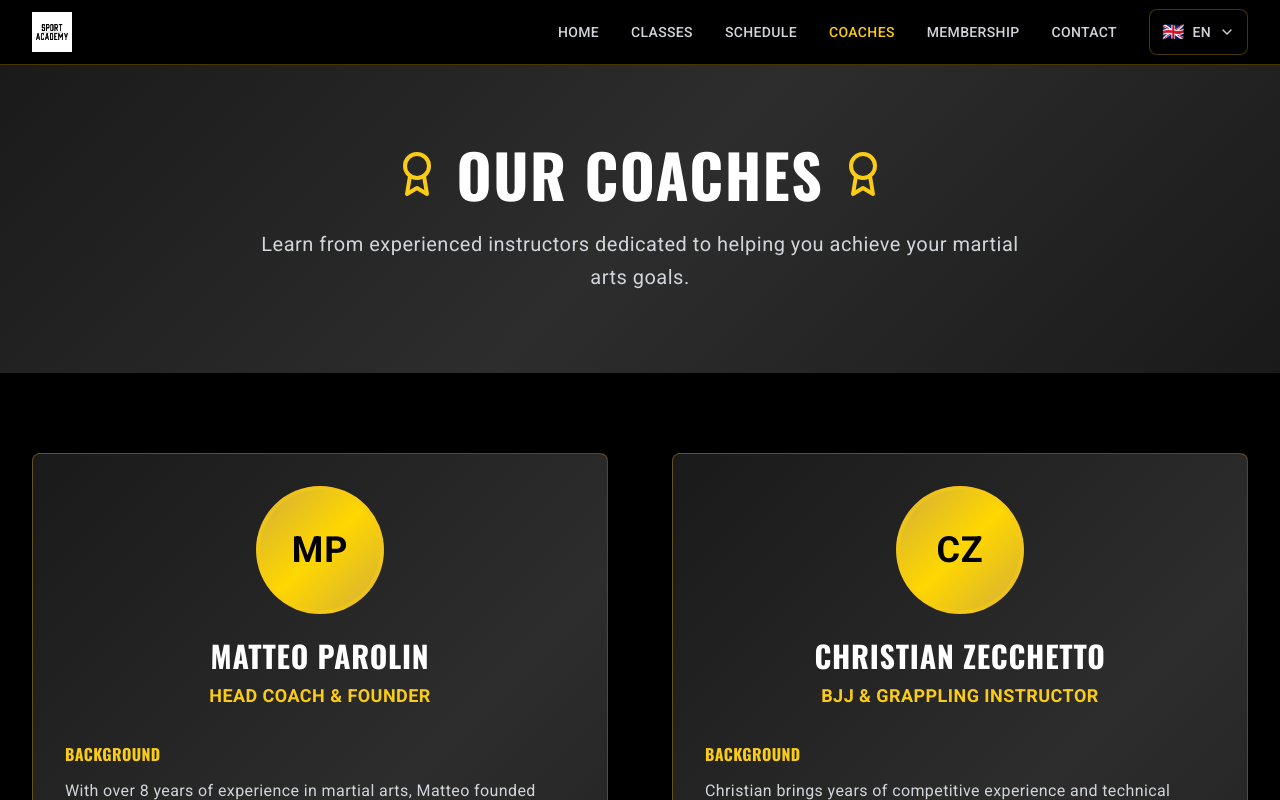
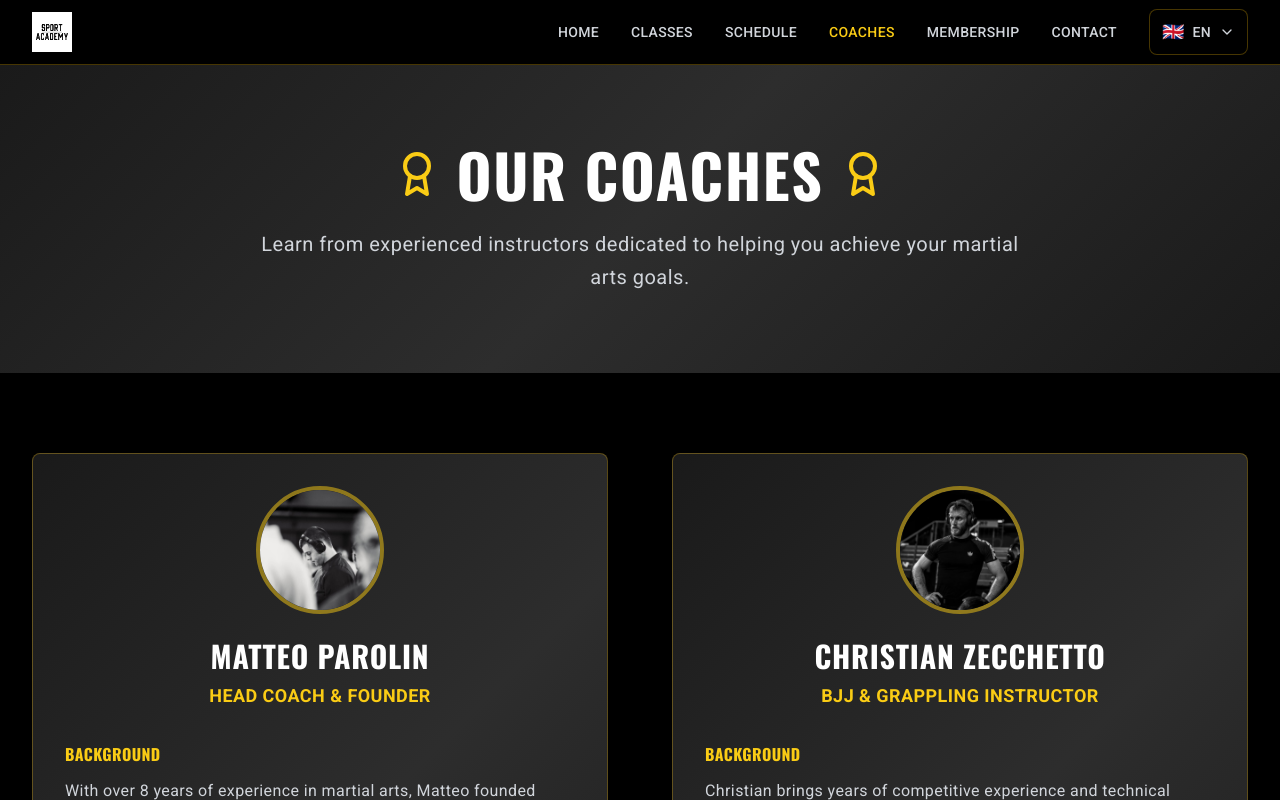
Before and after one commit to Leox-bot/SportAcademy, a React (Vite) app: page /coaches in a window 1280 px wide. Shown: the top 800 px of the page. Built offline with nearby package versions, Linux system fonts and the light colour scheme.

Commit message:
Add coach photos to the Coaches page

```diff
--- a/src/pages/Coaches.tsx
+++ b/src/pages/Coaches.tsx
@@ -33,8 +33,12 @@ export default function Coaches() {
             {/* Matteo Parolin */}
             <div className="bg-gradient-dark border border-yellow-500/30 rounded-lg p-8 hover:shadow-2xl hover:border-yellow-400/50 transition-all duration-300">
               <div className="text-center mb-8">
-                <div className="w-32 h-32 bg-gradient-gold rounded-full mx-auto mb-6 flex items-center justify-center border-4 border-yellow-400/50">
-                  <span className="text-4xl font-black text-black tracking-wide">MP</span>
+                <div className="w-32 h-32 mx-auto mb-6 rounded-full overflow-hidden border-4 border-yellow-400/50">
+                  <img
+                    src="/716a8840-fb6f-4b74-a782-42d55de68c6b.jpg"
+                    alt="Matteo Parolin"
+                    className="w-full h-full object-cover"
+                  />
                 </div>
                 <h3 className="text-3xl font-bold mb-2 text-white tracking-wide uppercase">{t('coaches.matteo.name')}</h3>
                 <p className="text-yellow-400 font-semibold text-lg mb-4 tracking-wide uppercase">{t('coaches.matteo.title')}</p>
@@ -77,8 +81,12 @@ export default function Coaches() {
             {/* Christian Zecchetto */}
             <div className="bg-gradient-dark border border-yellow-500/30 rounded-lg p-8 hover:shadow-2xl hover:border-yellow-400/50 transition-all duration-300">
               <div className="text-center mb-8">
-                <div className="w-32 h-32 bg-gradient-gold rounded-full mx-auto mb-6 flex items-center justify-center border-4 border-yellow-400/50">
-                  <span className="text-4xl font-black text-black tracking-wide">CZ</span>
+                <div className="w-32 h-32 mx-auto mb-6 rounded-full overflow-hidden border-4 border-yellow-400/50">
+                  <img
+                    src="/ba5f6212-00f1-4b36-867d-ed0a300f1ab6.jpg"
+                    alt="Christian Zecchetto"
+                    className="w-full h-full object-cover"
+                  />
                 </div>
                 <h3 className="text-3xl font-bold mb-2 text-white tracking-wide uppercase">{t('coaches.christian.name')}</h3>
                 <p className="text-yellow-400 font-semibold text-lg mb-4 tracking-wide uppercase">{t('coaches.christian.title')}</p>
```
